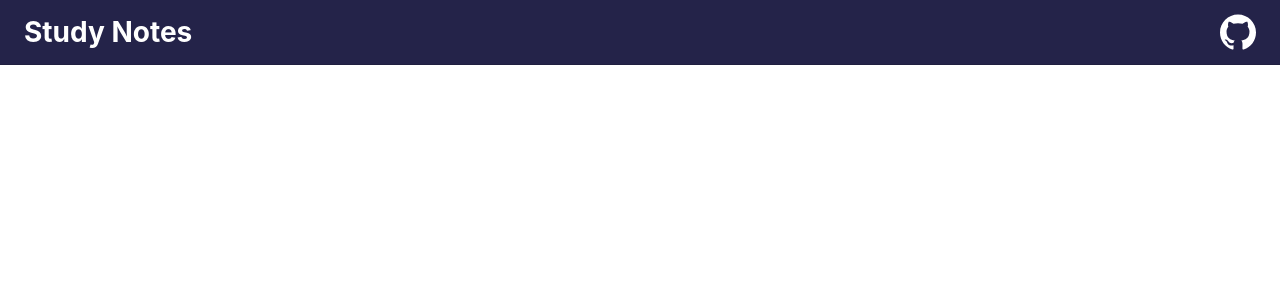
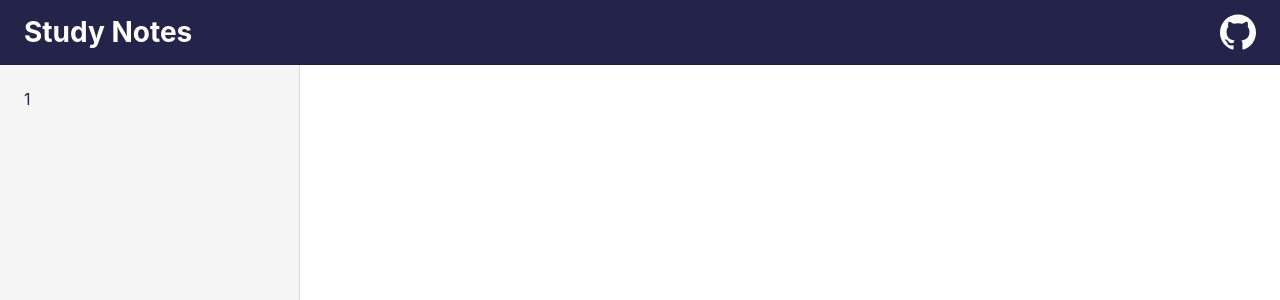
Before and after one commit to kitorv/study-notes, a Vue app: page / in a window 1280 px wide. Shown: the top 300 px of the page. Built offline with nearby package versions, Linux system fonts and the light colour scheme.

Commit message:
左侧导航栏

```diff
--- a/src/views/index.vue
+++ b/src/views/index.vue
@@ -28,6 +28,7 @@
         </a>
       </div>
     </div>
+    <div class="v-home-sidebar">1</div>
   </div>
 </template>
 
@@ -89,4 +90,20 @@ export default defineComponent({
     transform: scale(1.2);
   }
 }
+
+.v-home-sidebar {
+  font-size: 16px;
+  background-color: #f5f5f5;
+  width: 300px;
+  position: fixed;
+  z-index: 10;
+  margin: 0;
+  top: 65px;
+  left: 0;
+  bottom: 0;
+  padding: 24px 24px 0 24px;
+  box-sizing: border-box;
+  border-right: 1px solid rgba(0, 0, 0, 0.12);
+  overflow-y: auto;
+}
 </style>
```
